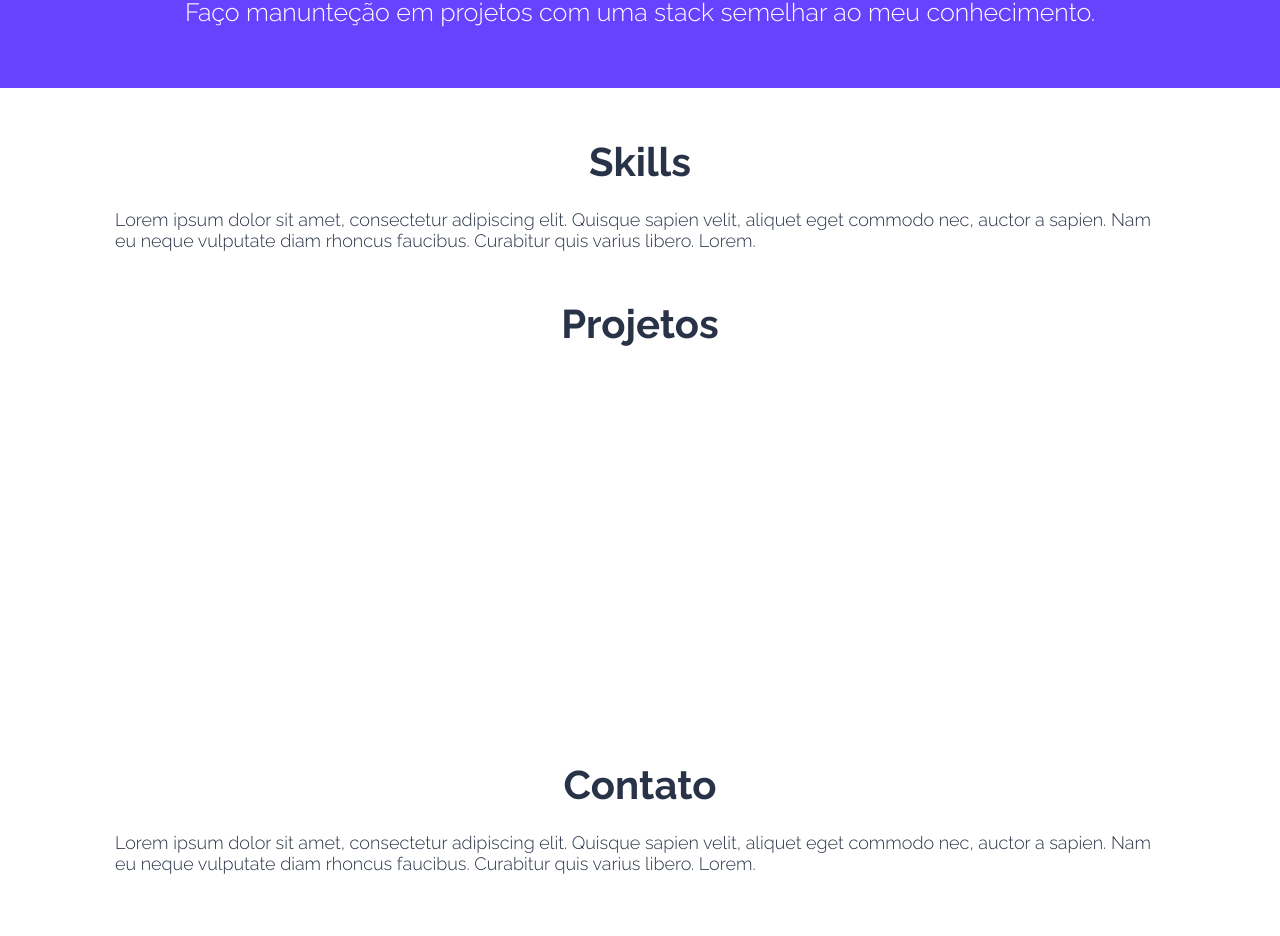
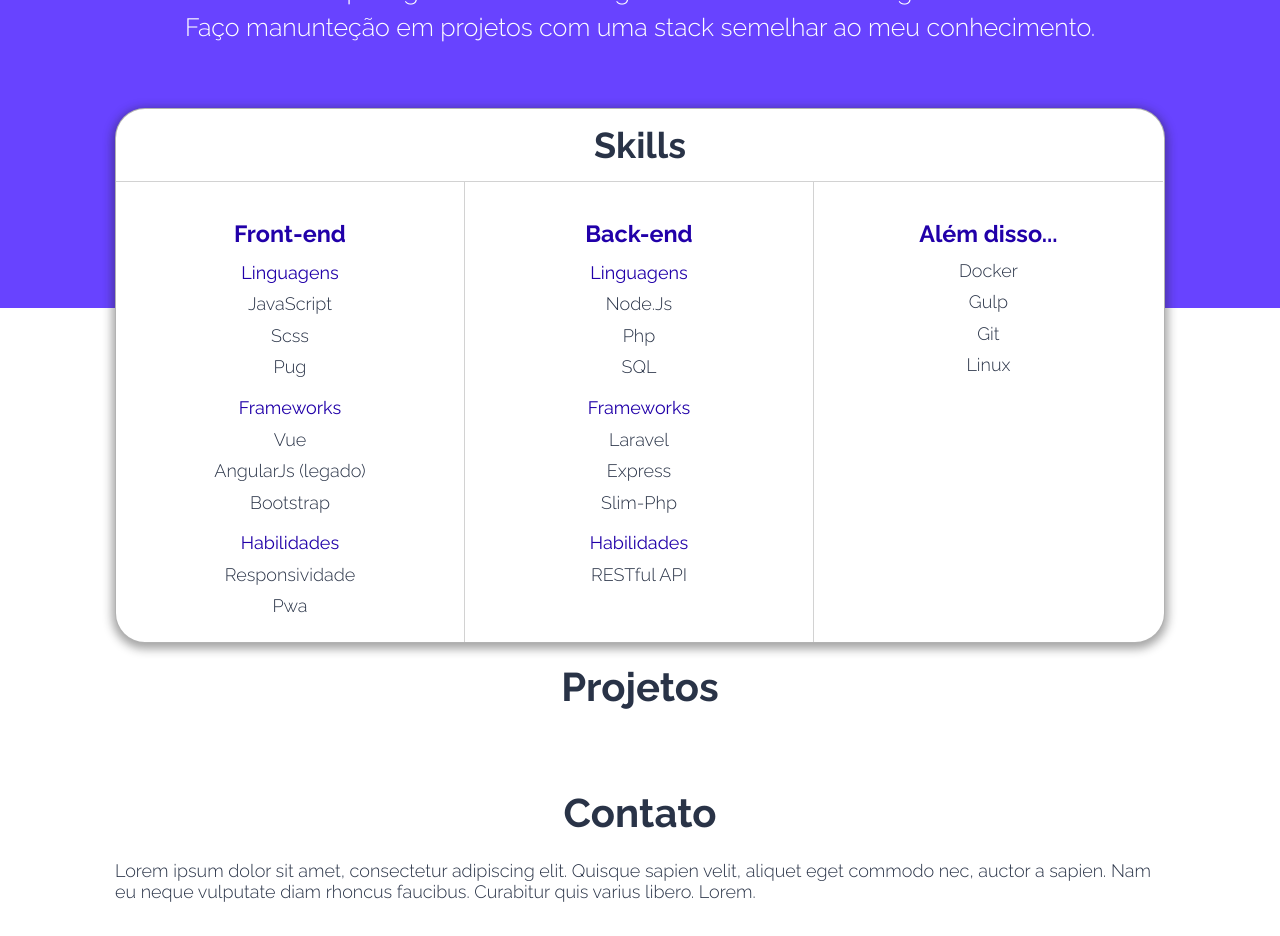
Before and after one commit to mateusKoppe/mateuskoppe.github.io, a Nuxt app: page / in a window 1280 px wide. Shown: the part 860-1796 px from the top of the page. Before the commit the page ends 1764 px from the top, so only its background shows below. Built offline with nearby package versions, Linux system fonts and the light colour scheme.

Commit message:
Create skills section in page

```diff
--- a/assets/style/base.scss
+++ b/assets/style/base.scss
@@ -28,8 +28,8 @@ p {
 }
 
 .container.is-spaced {
-  padding-top: 3rem;
-  padding-bottom: 2.5rem;
+  padding-top: 3.5rem;
+  padding-bottom: 3rem;
 }
 
 .container {
@@ -45,6 +45,10 @@ p {
   margin-bottom: .6em;
   margin-top: .5em;
   text-align: center;
+
+  &.has-no-margin {
+    margin: 0;
+  }
 
   &.is-size-1 {
     font-size: 4.8rem;
--- a/assets/style/index.scss
+++ b/assets/style/index.scss
@@ -2,3 +2,5 @@
 
 @import 'variables';
 @import 'base';
+@import 'utilities';
+@import 'components/index';
--- a/pages/index.vue
+++ b/pages/index.vue
@@ -19,13 +19,73 @@
         <br>
       </div>
     </section>
-    <section class="section container is-spaced">
-      <h2 class="title is-size-2"> Skills </h2>
-      <p> Lorem ipsum dolor sit amet, consectetur adipiscing elit. Quisque sapien velit, aliquet eget commodo nec, auctor a sapien. Nam eu neque vulputate diam rhoncus faucibus. Curabitur quis varius libero. Lorem. </p>
+    <section class="section skills-section is-primary">
+      <div class="container">
+        <div class="skills-section-floating-box">
+          <div class="big-card">
+            <div class="big-card-header">
+              <h2 class="big-card-title"> Skills </h2>
+            </div>
+            <div class="big-card-body has-no-padding">
+              <div class="skill-category-wrap">
+                <div class="skill-category">
+                  <h3 class="skill-category-title is-size-1"> Front-end </h3>
+                  <h4 class="skill-category-title is-size-2"> Linguagens </h4>
+                  <ul class="skill-category-list">
+                    <li> JavaScript </li>
+                    <li> Scss </li>
+                    <li> Pug </li>
+                  </ul>
+                  <h4 class="skill-category-title is-size-2"> Frameworks </h4>
+                  <ul class="skill-category-list">
+                    <li> Vue </li>
+                    <li> AngularJs (legado) </li>
+                    <li> Bootstrap </li>
+                  </ul>
+                  <h4 class="skill-category-title is-size-2"> Habilidades </h4>
+                  <ul class="skill-category-list">
+                    <li> Responsividade </li>
+                    <li> Pwa </li>
+                  </ul>
+                </div>
+                <div class="skill-category">
+                  <h3 class="skill-category-title is-size-1"> Back-end </h3>
+                  <h4 class="skill-category-title is-size-2"> Linguagens </h4>
+                  <ul class="skill-category-list">
+                    <li> Node.Js </li>
+                    <li> Php </li>
+                    <li> SQL </li>
+                  </ul>
+                  <h4 class="skill-category-title is-size-2"> Frameworks </h4>
+                  <ul class="skill-category-list">
+                    <li> Laravel </li>
+                    <li> Express </li>
+                    <li> Slim-Php </li>
+                  </ul>
+                  <h4 class="skill-category-title is-size-2"> Habilidades </h4>
+                  <ul class="skill-category-list">
+                    <li> RESTful API </li>
+                  </ul>
+                </div>
+                <div class="skill-category">
+                  <h3 class="skill-category-title is-size-1"> Além disso... </h3>
+                  <ul class="skill-category-list">
+                    <li>Docker</li>
+                    <li>Gulp</li>
+                    <li>Git</li>
+                    <li>Linux</li>
+                  </ul>
+                </div>
+              </div>
+            </div>
+          </div>
+        </div>
+      </div>
     </section>
+    <div style="clear: both"></div>
     <section class="section container is-space">
       <h2 class="title is-size-2"> Projetos </h2>
-      <div class="projects">
+      <div>
         <nuxt-link
           class="project-card"
           :to="'projects/'+ project.slug"
@@ -84,6 +144,59 @@ export default {
 .about-section {
   text-align: center;
   font-size: 2.5rem;
+  padding: 0 10rem;
+}
+
+.skills-section {
+  --overlay-size: 20rem;
+  padding-top: var(--overlay-size);
+}
+
+.skills-section-floating-box {
+  float: left;
+  width: 100%;
+  margin-top: calc(var(--overlay-size) * -1);
+}
+
+.skill-category-wrap {
+  display: grid;
+  grid-template-columns: 33.3% 33.3% 33.3%;
+}
+
+.skill-category {
+  border-color: rgba(30, 30, 30, .2);
+  border-style: solid;
+  border-width: 0;
+  border-right-width: 1px;
+  border-top-width: 1px;
+  padding: 2rem;
+  text-align: center;
+
+  &:last-child {
+    border-right-width: 0px;
+  }
+}
+
+.skill-category-title {
+  color: var(--color-primary-dark);
+  font-weight: 600;
+  margin-top: .8em;
+  margin-bottom: .3em;
+
+  &.is-size-1 {
+    font-size: 1.3em;
+  }
+
+  &.is-size-2 {
+    font-weight: 400;
+    font-size: 1em;
+  }
+}
+
+.skill-category-list {
+  list-style: none;
+  line-height: 1.75em;
+  padding: 0;
 }
 
 .projects {
```
Also changed, not shown: 1 other file (tests, documents, lock files or other folders).
